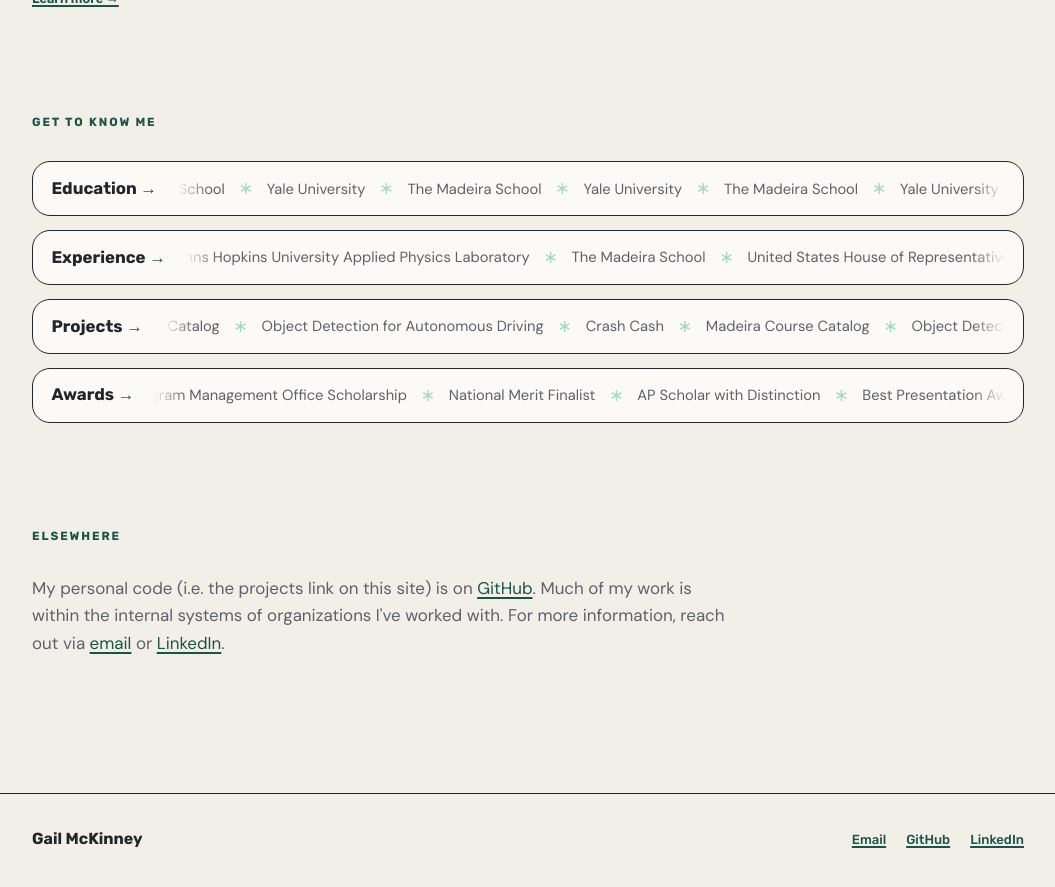
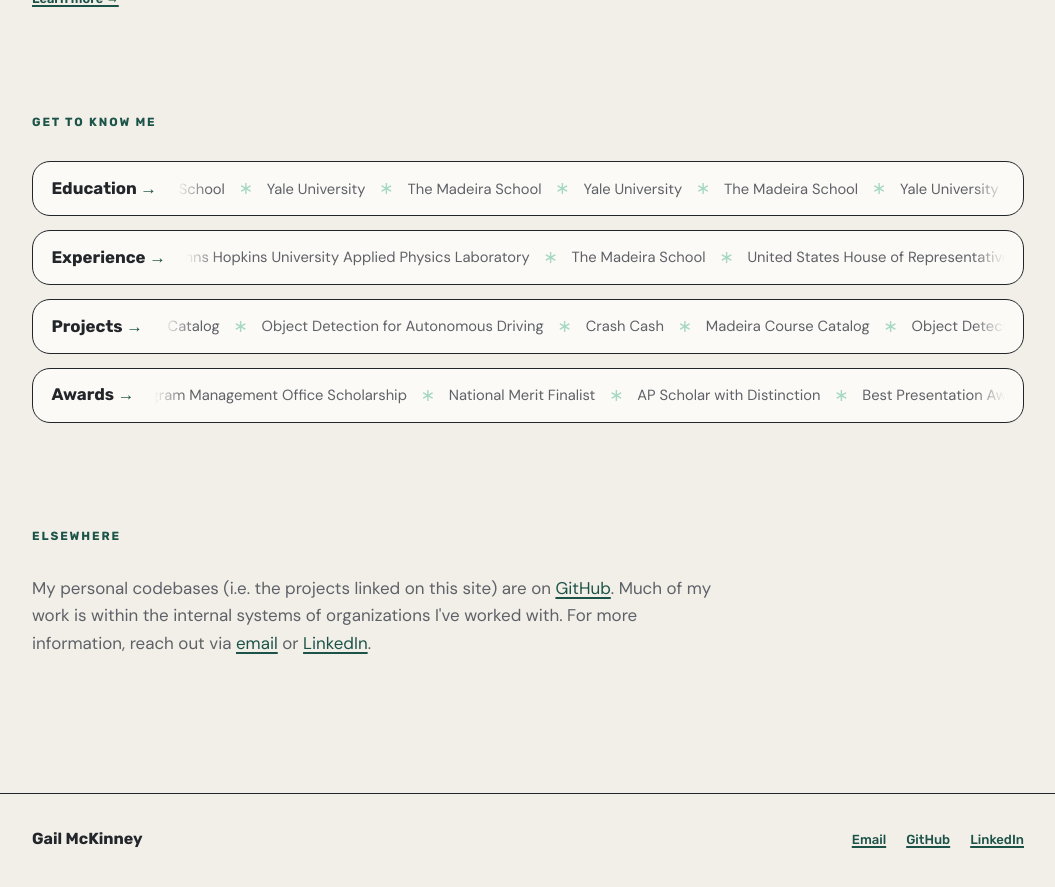
Before and after one commit to mck-makes-stuff/mck-makes-stuff.github.io, a Jekyll site: the page built from index.html, in a window 1280 px wide and 900 px high, scrolled down 1382 px. Shown: the top 887 px of the window, without its empty margins (112-1167 px from the left). Built offline with Jekyll 4.4.1, drawn with Linux system fonts in a browser that asks for light colours.

Commit message:
Fix typo

```diff
--- a/index.html
+++ b/index.html
@@ -155,7 +155,7 @@ title: About
   <section class="section">
     <p class="eyebrow">Elsewhere</p>
     <p class="lede">
-      My personal code (i.e. the projects link on this site) is on <a href="https://github.com/{{ site.github_username }}">GitHub</a>.
+      My personal codebases (i.e. the projects linked on this site) are on <a href="https://github.com/{{ site.github_username }}">GitHub</a>.
       Much of my work is within the internal systems of organizations I've worked with.
       For more information, reach out via <a href="mailto:{{ site.email }}">email</a> or <a href="{{ site.linkedin }}">LinkedIn</a>.
     </p>
```
